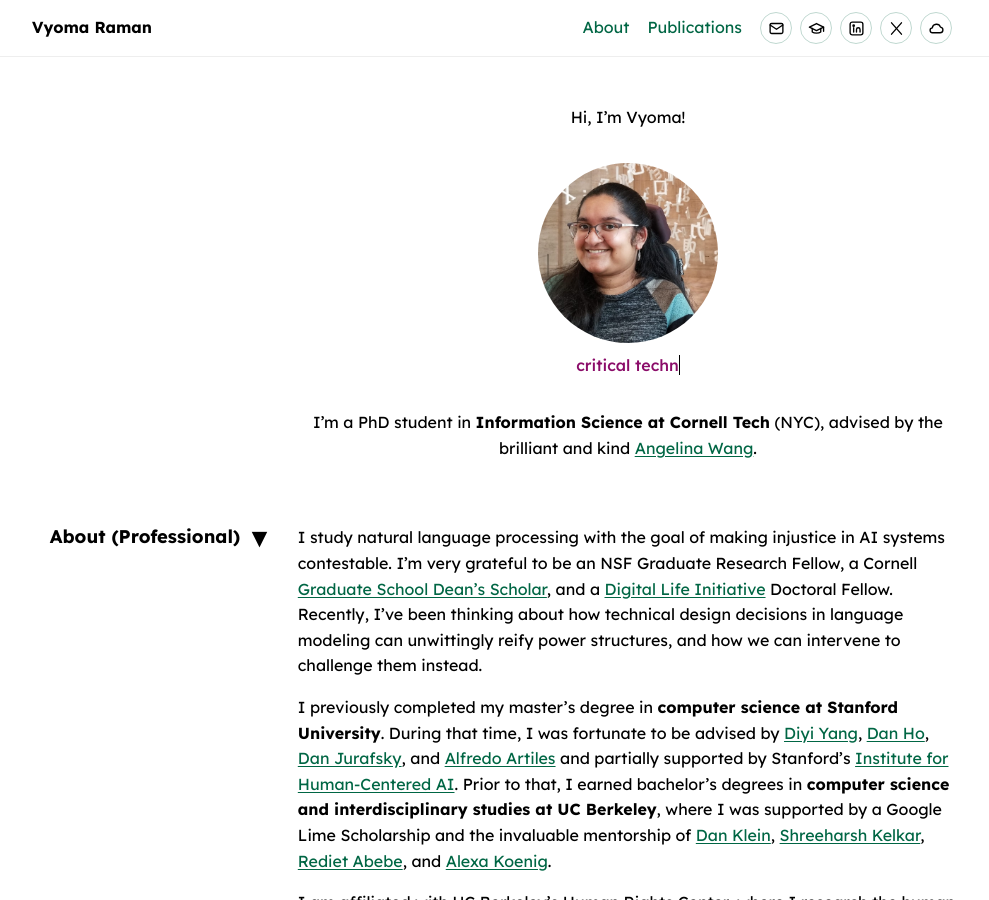
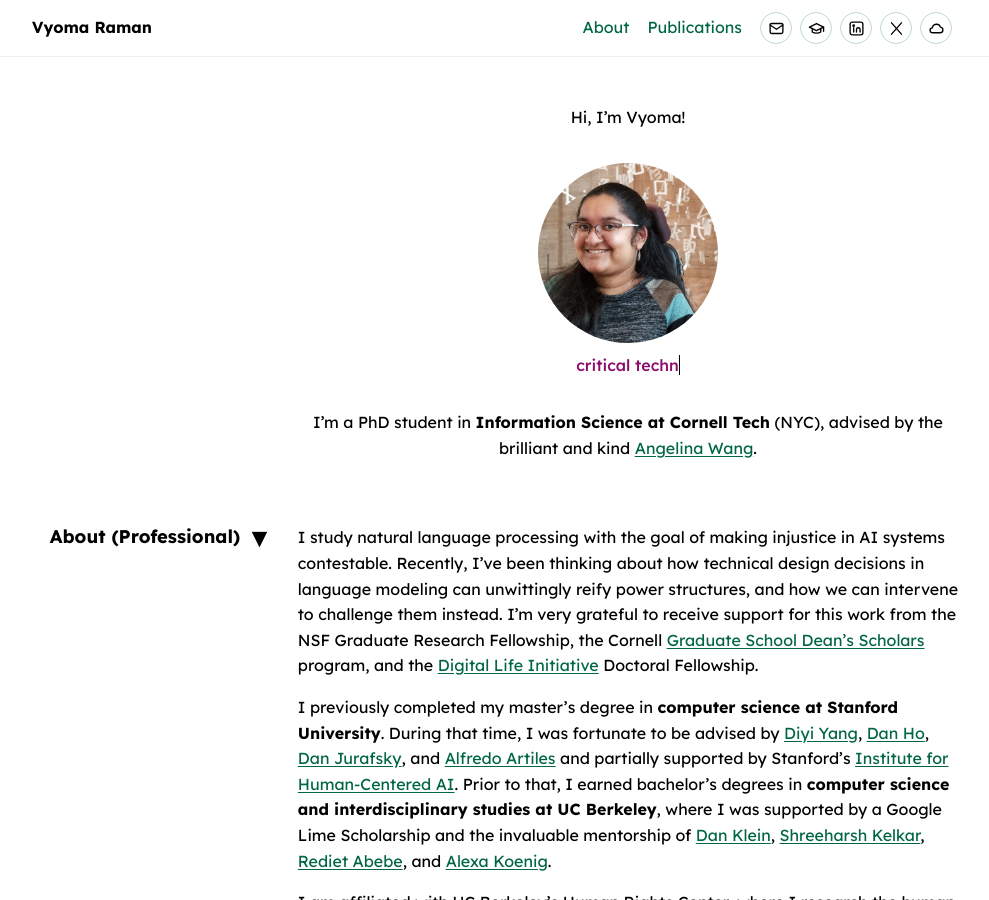
Before and after one commit to vyoma-raman/vyoma-raman.github.io, a Jekyll site: the page built from index.markdown, in a window 1280 px wide and 900 px high. Shown: the whole window, without its empty margins (148-1137 px from the left). Built offline with Jekyll 4.4.1, drawn with Linux system fonts in a browser that asks for light colours.

Commit message:
Switch headline bio order

```diff
--- a/index.markdown
+++ b/index.markdown
@@ -36,7 +36,7 @@ layout: home
 <section id="about-pro" class="collapsible-section" markdown="1">
 ## About (Professional)
 
-I study natural language processing with the goal of making injustice in AI systems contestable. I’m very grateful to be an NSF Graduate Research Fellow, a Cornell [Graduate School Dean’s Scholar](https://gradschool.cornell.edu/inclusion/signature-initiatives/graduate-school-deans-scholars/), and a [Digital Life Initiative](https://dli.tech.cornell.edu/) Doctoral Fellow. Recently, I’ve been thinking about how technical design decisions in language modeling can unwittingly reify power structures, and how we can intervene to challenge them instead.
+I study natural language processing with the goal of making injustice in AI systems contestable. Recently, I’ve been thinking about how technical design decisions in language modeling can unwittingly reify power structures, and how we can intervene to challenge them instead. I’m very grateful to receive support for this work from the NSF Graduate Research Fellowship, the Cornell [Graduate School Dean’s Scholars](https://gradschool.cornell.edu/inclusion/signature-initiatives/graduate-school-deans-scholars/) program, and the [Digital Life Initiative](https://dli.tech.cornell.edu/) Doctoral Fellowship.
 
 I previously completed my master’s degree in **computer science at Stanford University**. During that time, I was fortunate to be advised by [Diyi Yang](https://cs.stanford.edu/~diyiy/), [Dan Ho](https://law.stanford.edu/daniel-e-ho/), [Dan Jurafsky](https://web.stanford.edu/~jurafsky/), and [Alfredo Artiles](https://ed.stanford.edu/faculty/artiles) and partially supported by Stanford's [Institute for Human-Centered AI](https://hai.stanford.edu/). Prior to that, I earned bachelor’s degrees in **computer science and interdisciplinary studies at UC Berkeley**, where I was supported by a Google Lime Scholarship and the invaluable mentorship of [Dan Klein](https://www2.eecs.berkeley.edu/Faculty/Homepages/klein.html), [Shreeharsh Kelkar](https://shreeharshkelkar.net/), [Rediet Abebe](https://www.redietabebe.com/), and [Alexa Koenig](https://www.law.berkeley.edu/our-faculty/faculty-profiles/alexa-koenig/).
 
```
